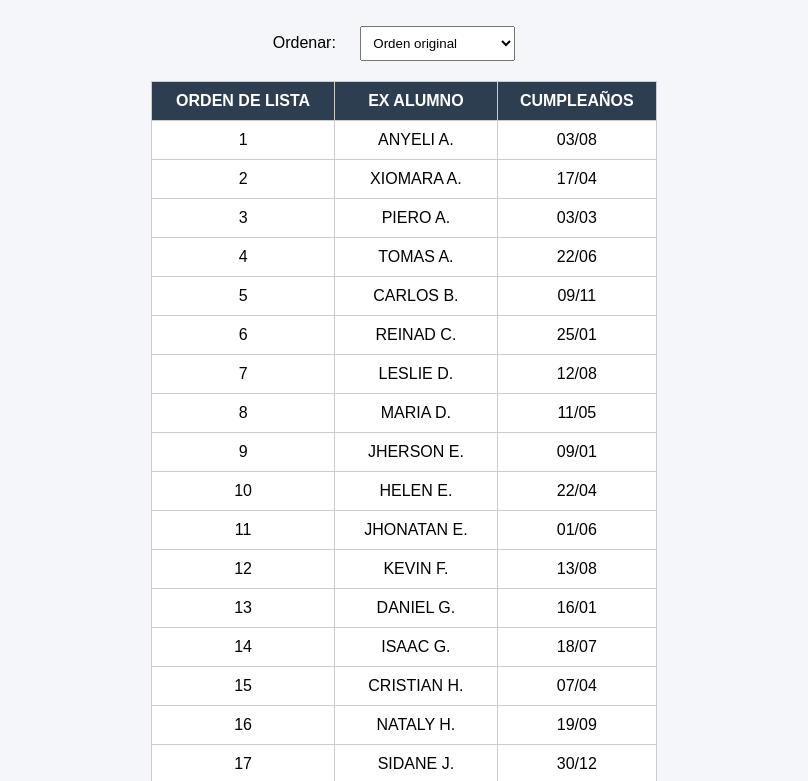
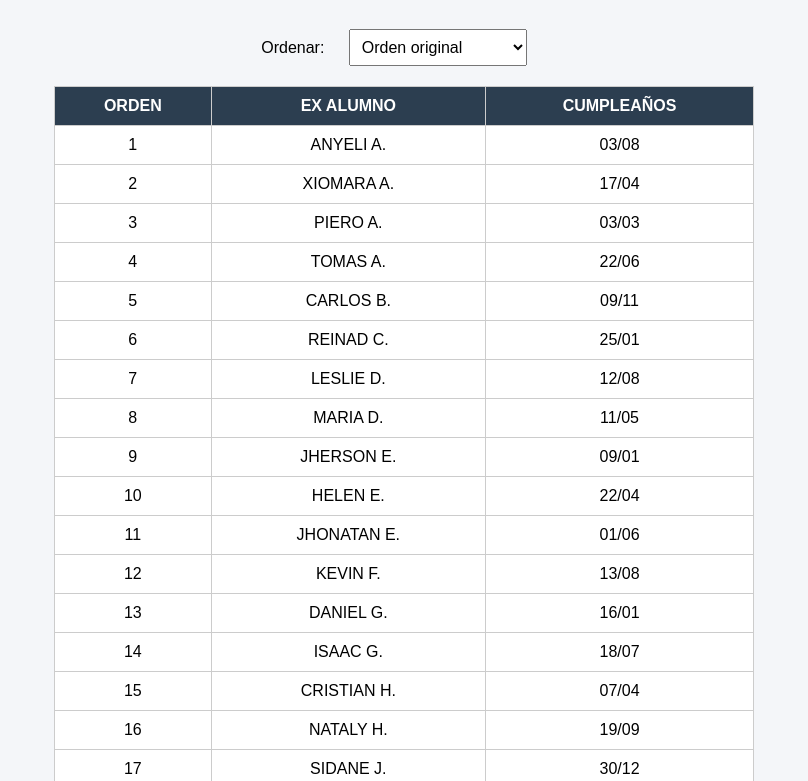
Before and after one commit to Sthephano/Promoci-n---cumplea-os, a plain HTML site: page index.html in a window 1280 px wide. Shown: the part 72-853 px from the top of the page, without its empty margins (236-1044 px from the left). Drawn offline with Linux system fonts and the light colour scheme.

Commit message:
Update index.html

```diff
--- a/index.html
+++ b/index.html
@@ -2,29 +2,50 @@
 <html lang="es">
 <head>
 <meta charset="UTF-8">
+
+<!-- RESPONSIVE -->
+<meta name="viewport" content="width=device-width, initial-scale=1.0">
+
 <title>PROMOCIÓN CARPE DIEM 2023 - CUMPLEAÑOS</title>
 
 <style>
+
+*{
+box-sizing:border-box;
+}
+
 body{
     font-family: Arial, sans-serif;
     background:#f4f6f9;
     text-align:center;
+    margin:0;
+    padding:10px;
 }
 
 h1{
     margin-top:20px;
+    font-size:clamp(18px,4vw,28px);
 }
 
+/* contenedor responsive */
+.tabla-contenedor{
+    width:100%;
+    overflow-x:auto;
+}
+
+/* tabla */
 table{
     margin:auto;
     border-collapse:collapse;
-    width:40%;
+    width:100%;
+    max-width:700px;
     background:white;
 }
 
 th, td{
     border:1px solid #ccc;
     padding:10px;
+    font-size:clamp(12px,2.5vw,16px);
 }
 
 th{
@@ -40,7 +61,18 @@ th{
 select{
     margin:20px;
     padding:8px;
+    font-size:16px;
 }
+
+/* ajustes para celulares */
+@media (max-width:600px){
+
+th,td{
+padding:8px;
+}
+
+}
+
 </style>
 </head>
 
@@ -54,10 +86,12 @@ select{
 <option value="mes">Enero → Diciembre</option>
 </select>
 
+<div class="tabla-contenedor">
+
 <table id="tablaCumple">
 <thead>
 <tr>
-<th>ORDEN DE LISTA</th>
+<th>ORDEN</th>
 <th>EX ALUMNO</th>
 <th>CUMPLEAÑOS</th>
 </tr>
@@ -93,7 +127,7 @@ select{
 <tr><td>27</td><td>KELY P.</td><td>15/10</td></tr>
 <tr><td>28</td><td>JESENIA Q.</td><td>26/10</td></tr>
 <tr><td>29</td><td>JESUS R.</td><td>12/03</td></tr>
-<tr><td>30</td><td>RICARDO R.</td><td>22/11</td></tr>
+<tr><td>30</td><td>DUSTIN R.</td><td>22/11</td></tr>
 <tr><td>31</td><td>MARCO R.</td><td>12/02</td></tr>
 <tr><td>32</td><td>DAYANA S.</td><td>24/06</td></tr>
 <tr><td>33</td><td>MAGDIEL V.</td><td>26/12</td></tr>
@@ -102,6 +136,8 @@ select{
 <tr><td>36</td><td>PATRIT Y.</td><td>10/01</td></tr>
 </tbody>
 </table>
+
+</div>
 
 <script>
 
```
